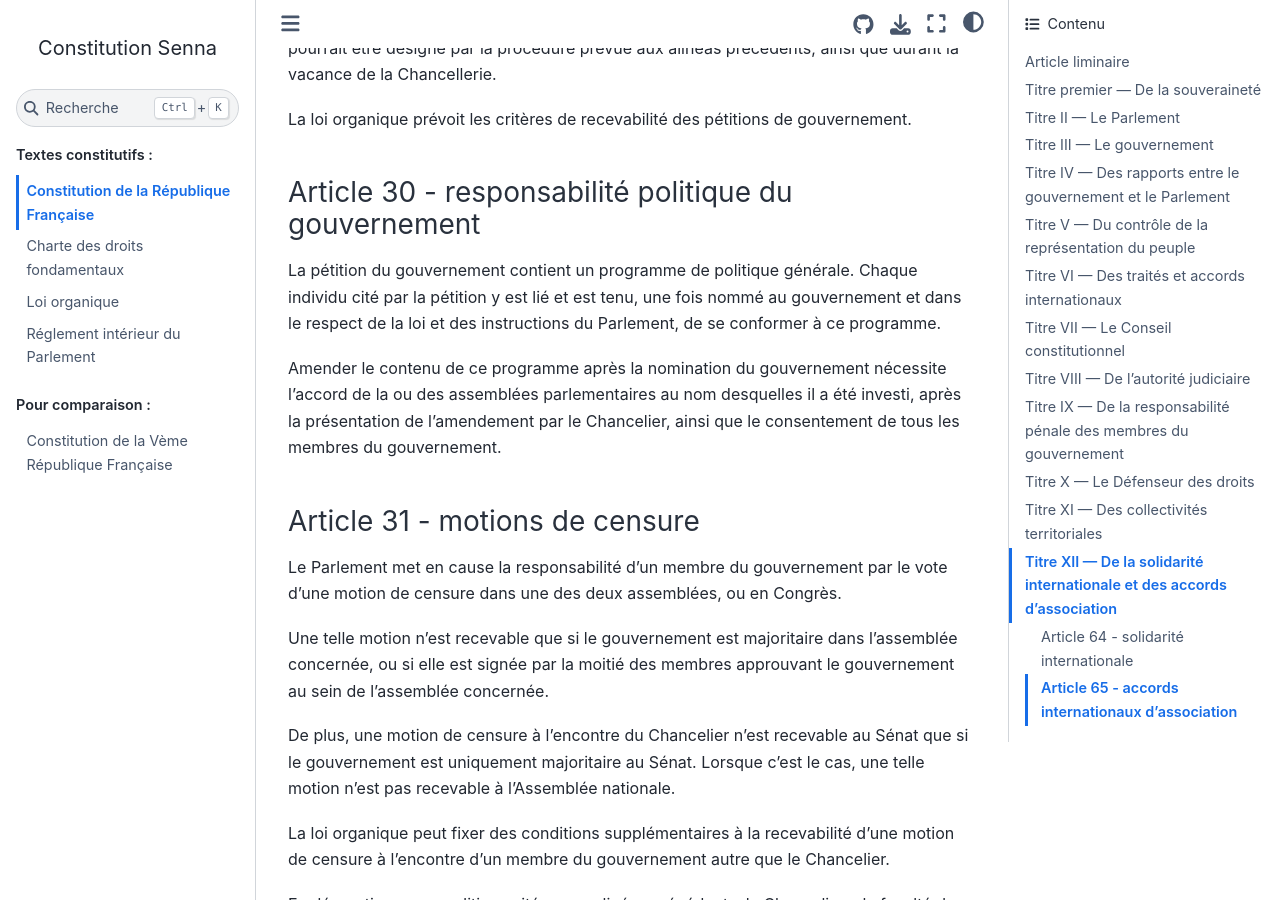
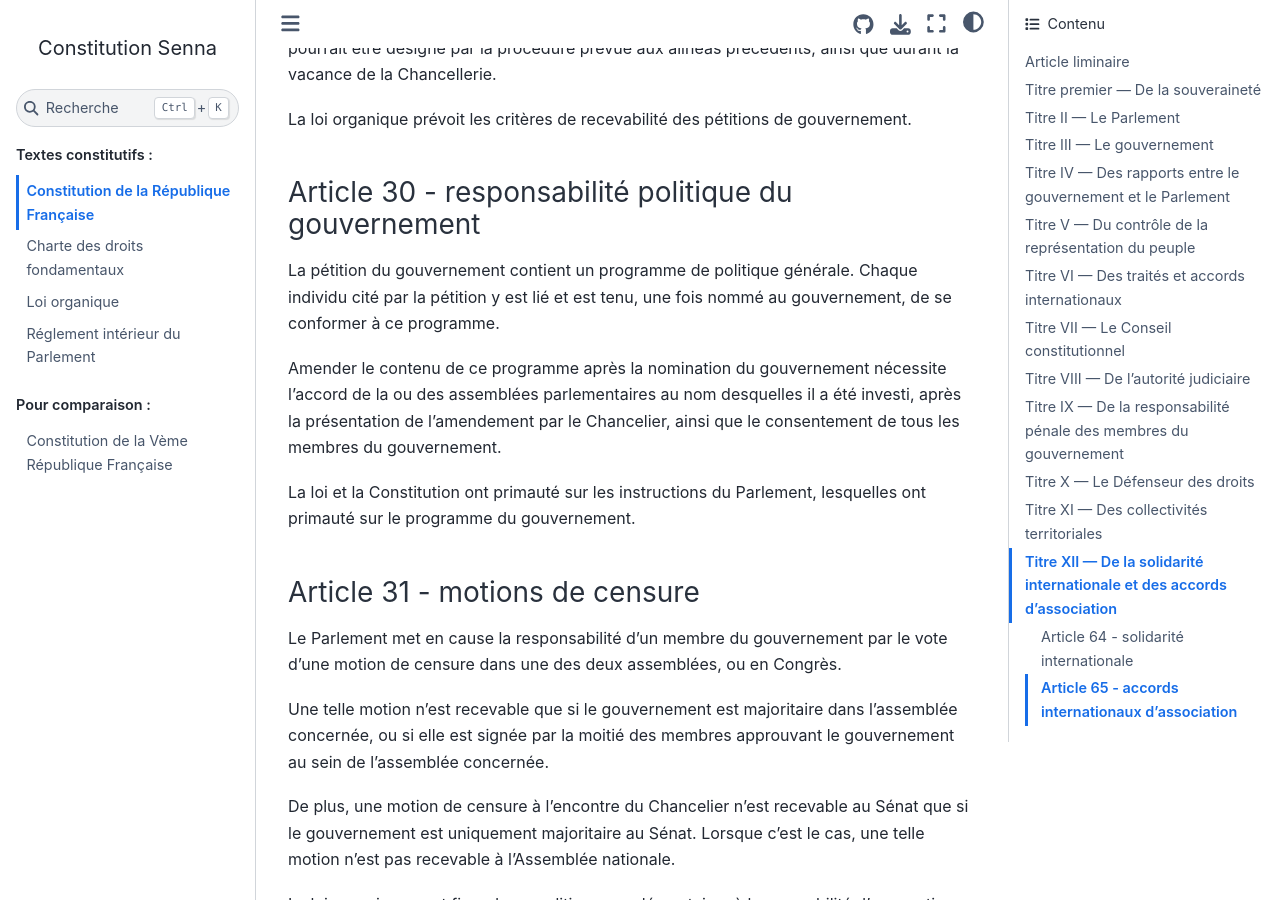
Before and after one commit to Gouvernathor/senna, a Sphinx documentation site: the page built from source/constitution.rst, in a window 1280 px wide and 900 px high, scrolled down 10136 px. Built offline with Sphinx 7.4.7 and the Sphinx Book theme 1.1.4, drawn with Linux system fonts in a browser that asks for light colours.

Commit message:
hiérarchie des normes s'imposant au gouvernement

```diff
--- a/source/constitution.rst
+++ b/source/constitution.rst
@@ -262,9 +262,11 @@
 
 .. article:: responsabilité politique du gouvernement
 
-La pétition du gouvernement contient un programme de politique générale. Chaque individu cité par la pétition y est lié et est tenu, une fois nommé au gouvernement et dans le respect de la loi et des instructions du Parlement, de se conformer à ce programme.
+La pétition du gouvernement contient un programme de politique générale. Chaque individu cité par la pétition y est lié et est tenu, une fois nommé au gouvernement, de se conformer à ce programme.
 
 Amender le contenu de ce programme après la nomination du gouvernement nécessite l'accord de la ou des assemblées parlementaires au nom desquelles il a été investi, après la présentation de l'amendement par le Chancelier, ainsi que le consentement de tous les membres du gouvernement.
+
+La loi et la Constitution ont primauté sur les instructions du Parlement, lesquelles ont primauté sur le programme du gouvernement.
 
 .. article:: motions de censure
 
```
